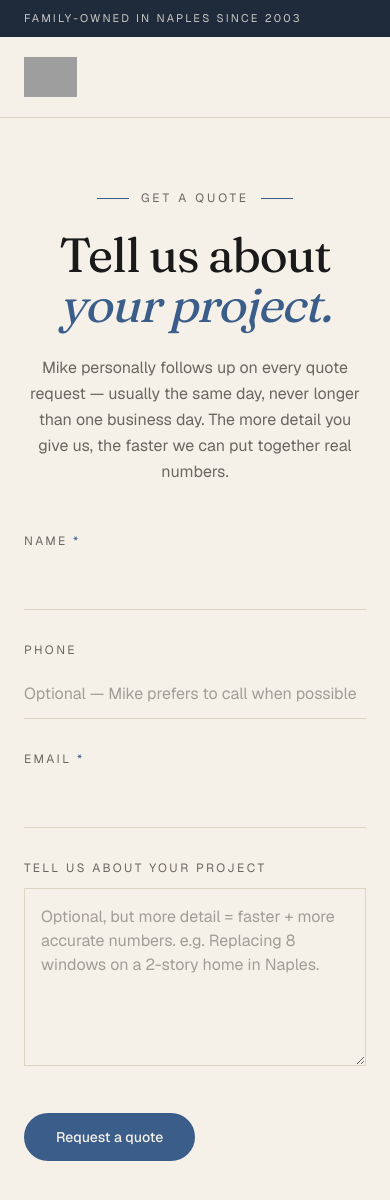
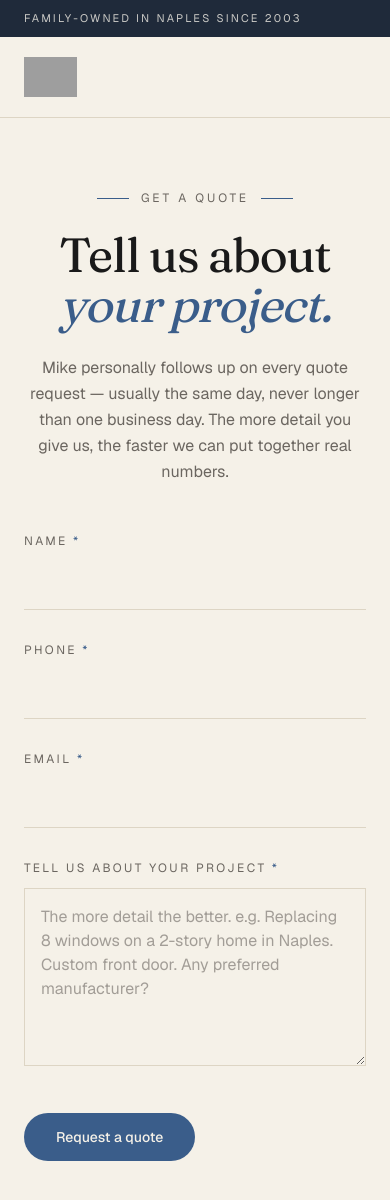
Before and after one commit to VLona/engler-window-door, a Next.js app: page /quote in a window 390 px wide. Shown: the top 1200 px of the page. Built offline with nearby package versions, Linux system fonts and the light colour scheme; grey boxes are pictures that could not be loaded.

Commit message:
match form to DB: phone + project required, remove phone placeholder

```diff
--- a/app/components/QuoteForm.tsx
+++ b/app/components/QuoteForm.tsx
@@ -83,7 +83,7 @@ function QuoteFormInner() {
         type="tel"
         value={phone}
         onChange={setPhone}
-        placeholder="Optional — Mike prefers to call when possible"
+        required
       />
 
       <Field
@@ -101,14 +101,16 @@ function QuoteFormInner() {
           className="mb-3 block text-xs uppercase tracking-[0.2em] text-muted"
         >
           Tell us about your project
+          <span className="text-accent"> *</span>
         </label>
         <textarea
           id="project"
           name="project"
+          required
           rows={6}
           value={project}
           onChange={(e) => setProject(e.target.value)}
-          placeholder="Optional, but more detail = faster + more accurate numbers. e.g. Replacing 8 windows on a 2-story home in Naples."
+          placeholder="The more detail the better. e.g. Replacing 8 windows on a 2-story home in Naples. Custom front door. Any preferred manufacturer?"
           className="w-full border border-line bg-transparent p-4 text-foreground placeholder:text-muted/60 transition-colors focus:border-accent focus:outline-none"
         />
       </div>
```
